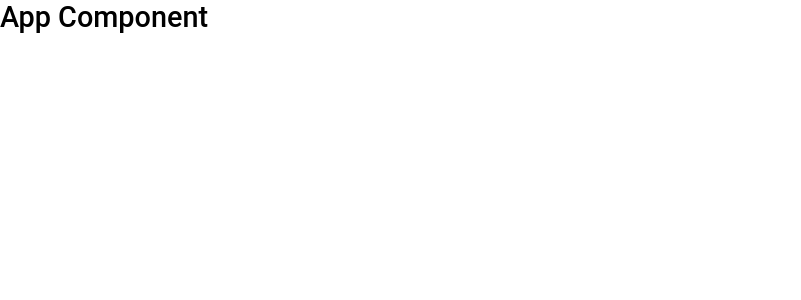
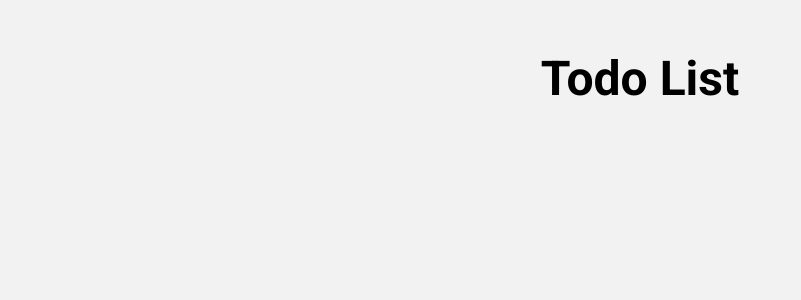
Before and after one commit to martins20/PHP-TodoApp-Frontend, a React (Create React App) app: page / in a window 1280 px wide. Shown: the top 300 px of the page, without its empty margins (0-801 px from the left). Built offline with nearby package versions, Linux system fonts and the light colour scheme.

Commit message:
Style: created Todo page

```diff
--- a/public/index.html
+++ b/public/index.html
@@ -4,6 +4,10 @@
     <meta charset="utf-8" />
     <meta name="viewport" content="width=device-width, initial-scale=1" />
     <meta name="theme-color" content="#000000" />
+    <link
+      href="https://fonts.googleapis.com/css2?family=Roboto:wght@300;500;700&display=swap"
+      rel="stylesheet"
+    />
     <title>React App</title>
   </head>
   <body>
--- a/src/App.tsx
+++ b/src/App.tsx
@@ -2,10 +2,12 @@ import React from 'react';
 
 import GlobalStyle from './styles/global';
 
+import Todo from './pages/Todo';
+
 const App: React.FC = () => {
   return (
     <>
-      <h1>App Component</h1>
+      <Todo />
       <GlobalStyle />
     </>
   );
--- /dev/null
+++ b/src/pages/Todo/index.tsx
@@ -0,0 +1,13 @@
+import React from 'react';
+
+import { Container } from './styles';
+
+const Todo: React.FC = () => {
+  return (
+    <Container>
+      <h1>Todo List</h1>
+    </Container>
+  );
+};
+
+export default Todo;
--- /dev/null
+++ b/src/pages/Todo/styles.ts
@@ -0,0 +1,18 @@
+import styled from 'styled-components';
+
+export const Container = styled.div`
+  display: flex;
+  flex-direction: column;
+
+  width: 100vw;
+  height: 100vh;
+
+  align-items: center;
+
+  > h1 {
+    margin: 50px 0;
+
+    font-weight: 700;
+    font-size: 5rem;
+  }
+`;
--- a/src/styles/global.ts
+++ b/src/styles/global.ts
@@ -2,6 +2,10 @@ import { createGlobalStyle } from 'styled-components';
 
 export default createGlobalStyle`
   :root {
+    --green: #05A863;
+    --red: #c53030;
+    --yellow: #B78931;
+    --cyan: #3172B7;
     font-size: 60%;
   }
 
@@ -13,6 +17,7 @@ export default createGlobalStyle`
   }
 
   body {
+    background: #F2F2F2;
     -webkit-font-smoothing: antialiased;
   }
 
```
